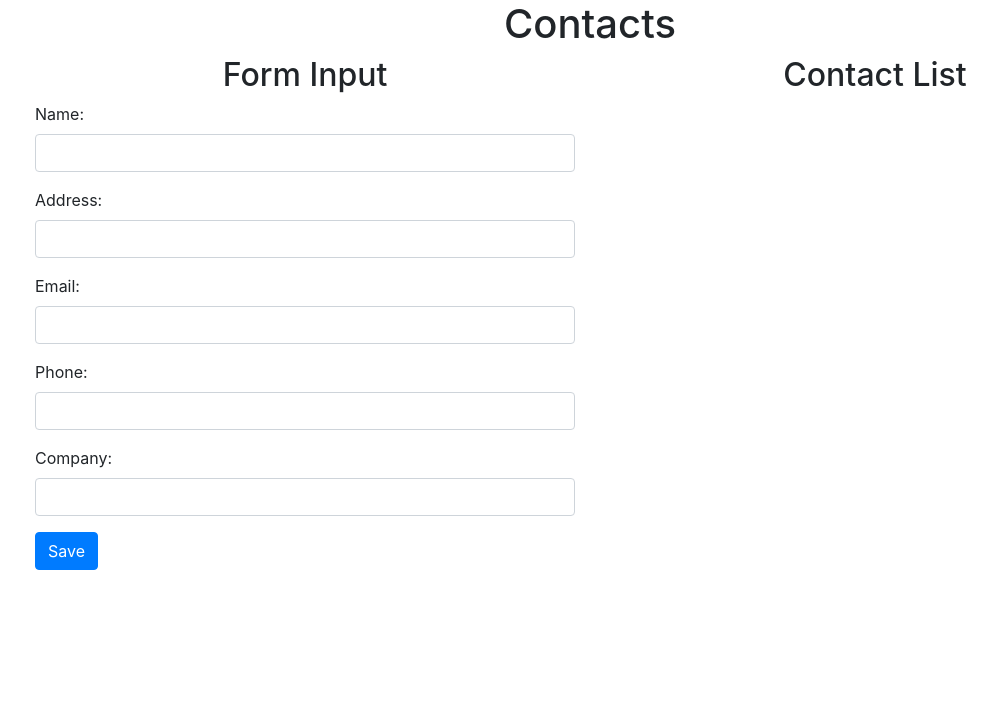
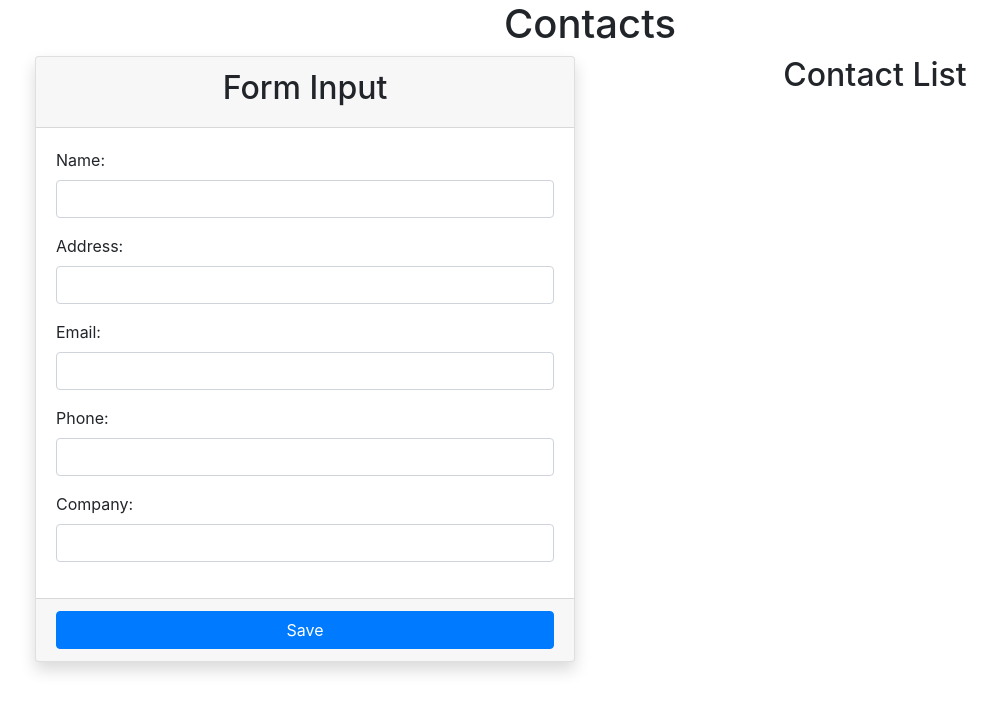
Before and after one commit to intanadhella/contact-todos, a plain HTML site: page index.html in a window 1280 px wide. Shown: the whole page, without its empty margins (50-1047 px from the left). Drawn offline with nearby package versions, Linux system fonts and the light colour scheme; no server answers.

Commit message:
perbaiki tampilan

```diff
--- a/index.html
+++ b/index.html
@@ -24,8 +24,11 @@
         <h1 class="text-center">Contacts</h1>
         <div class="row">
             <div class="col-sm-6">
+                <div class="card shadow">
+                    <div class="card-header">
                         <h2 class="text-center">Form Input</h2>
-
+                    </div>
+                    <div class="card-body">
                         <div class="form-group">
                             <label>Name:</label>
                             <input type="text" name="name" class="form-control" />
@@ -46,9 +49,12 @@
                             <label>Company:</label>
                             <input type="text" name="company" class="form-control" />
                         </div>
-                <div class="form-group">
-                    <button type="button" id="simpanContact" class="btn btn-primary">Save</button>
                     </div>
+                    <div class="card-footer">
+                        <button type="button" id="simpanContact" class="btn btn-primary btn-block">Save</button>
+                    </div>
+                </div>
+
             </div>
             <div class="col-sm-6">
                 <h2 class="text-center">Contact List</h2>
--- a/index.js
+++ b/index.js
@@ -7,7 +7,7 @@ axios.get('http://localhost:3000/contacts')
 
         response.data.forEach(item => {
             const {name, address, email, phone, company, id} = item;
-            const itemHTML = `<li class="card mb-3">
+            const itemHTML = `<li class="card shadow mb-3">
                 <div class="card-body">
                     <div class="row">
                         <div class="col-sm-3">Name</div>
```
Lines whose indentation alone changed are shown as unchanged.
